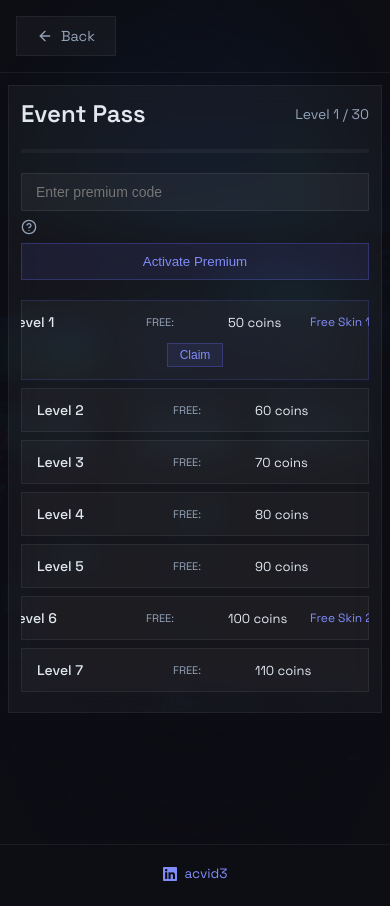
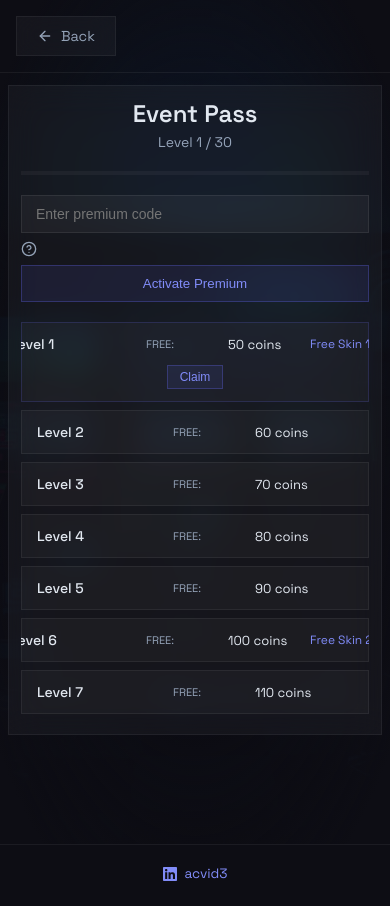
Before and after one commit to acvid3/game-client, a Next.js app: page /event-pass in a window 390 px wide. Built offline with nearby package versions, Linux system fonts and the light colour scheme.

Commit message:
fix event pass mobile text alignment

```diff
--- a/src/styles/EventPass.module.css
+++ b/src/styles/EventPass.module.css
@@ -10,14 +10,16 @@
 }
 
 @media (max-width: 640px) {
-  .container { padding: 12px; margin: 12px 8px; }
+  .container { padding: 12px; margin: 12px 8px; text-align: left; }
+  .header { flex-direction: column; align-items: flex-start; gap: 4px; }
   .levelCard { flex-direction: column; align-items: flex-start; gap: 8px; }
   .levelNumber { min-width: unset; }
   .rewards { min-width: unset; width: 100%; }
   .rewardItem > span { min-width: 50px; }
   .premiumSection { flex-direction: column; }
   .levelsList { max-height: unset; overflow-y: unset; }
-  .title { font-size: 20px; }
+  .title { font-size: 20px; text-align: left; }
+  .levelInfo { text-align: left; }
 }
 
 .header {
```
